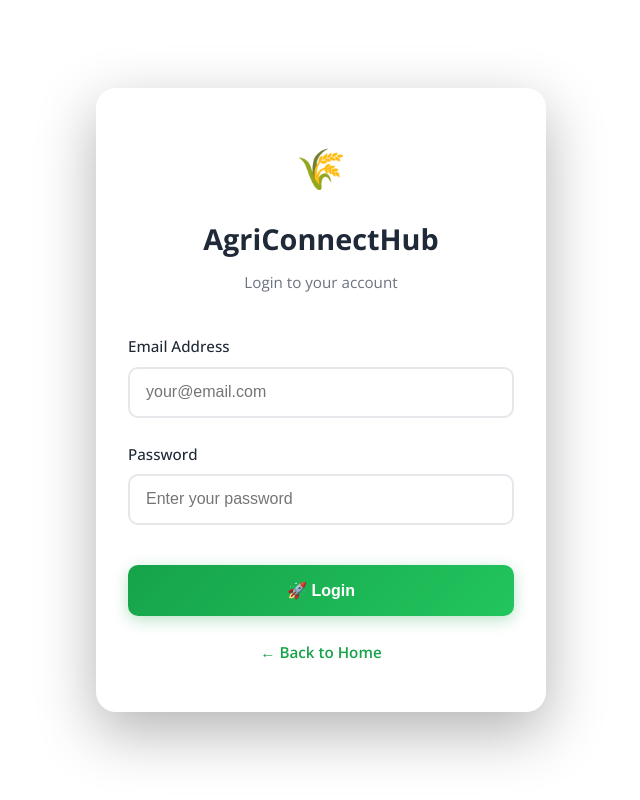
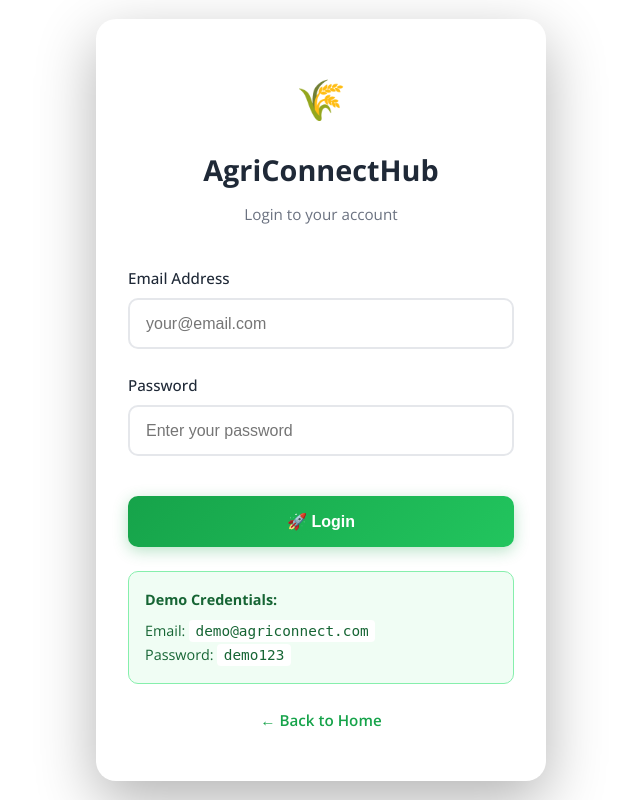
Before and after one commit to Uma2003b/FARMITHUB, a Flask app: page /login in a window 1280 px wide. Shown: the whole page, without its empty margins (319-959 px from the left). Run offline with Flask 3, Linux system fonts and the light colour scheme.

Commit message:
Add app navigation header, demo credentials, and cleanup scripts

```diff
--- a/templates/index_telugu.html
+++ b/templates/index_telugu.html
@@ -178,7 +178,7 @@
           <h3>🚀 మీ వ్యవసాయాన్ని మార్చడానికి సిద్ధంగా ఉన్నారా?</h3>
           <p>వ్యవసాయ భవిష్యత్తును అనుభవించే మొదటి వారిలో ఉండండి. ఇది ఉచితం, ఇది సరళం, ఇది పని చేస్తుంది.</p>
           <div class="action-buttons">
-            <a href="register.html" class="primary-action">ఇప్పుడే ఉచితంగా ప్రారంభించండి</a>
+            <a href="login.html" class="primary-action">ఇప్పుడే లాగిన్ చేయండి</a>
             <a href="#demo" class="secondary-action">2-నిమిషాల డెమో చూడండి</a>
           </div>
         </div>
--- a/templates/login.html
+++ b/templates/login.html
@@ -93,6 +93,25 @@
       transform: translateY(-2px);
       box-shadow: 0 8px 25px rgba(22, 163, 74, 0.4);
     }
+    .demo-box {
+      background: #f0fdf4;
+      border: 1px solid #86efac;
+      border-radius: 10px;
+      padding: 1rem;
+      margin-top: 1.5rem;
+      font-size: 0.9rem;
+      color: #166534;
+    }
+    .demo-box strong {
+      display: block;
+      margin-bottom: 0.5rem;
+    }
+    .demo-box code {
+      background: white;
+      padding: 0.2rem 0.4rem;
+      border-radius: 4px;
+      font-family: monospace;
+    }
     .login-footer {
       text-align: center;
       margin-top: 1.5rem;
@@ -130,6 +149,12 @@
 
       <button type="submit" class="login-btn">🚀 Login</button>
 
+      <div class="demo-box">
+        <strong>Demo Credentials:</strong>
+        Email: <code>demo@agriconnect.com</code><br>
+        Password: <code>demo123</code>
+      </div>
+
       <div class="login-footer">
         <a href="index.html">← Back to Home</a>
       </div>
```
Also changed, not shown: TODO.md (deleted, +0 -6 lines), templates/cropCalendar.html (+10 -6 lines), 14 other files.
